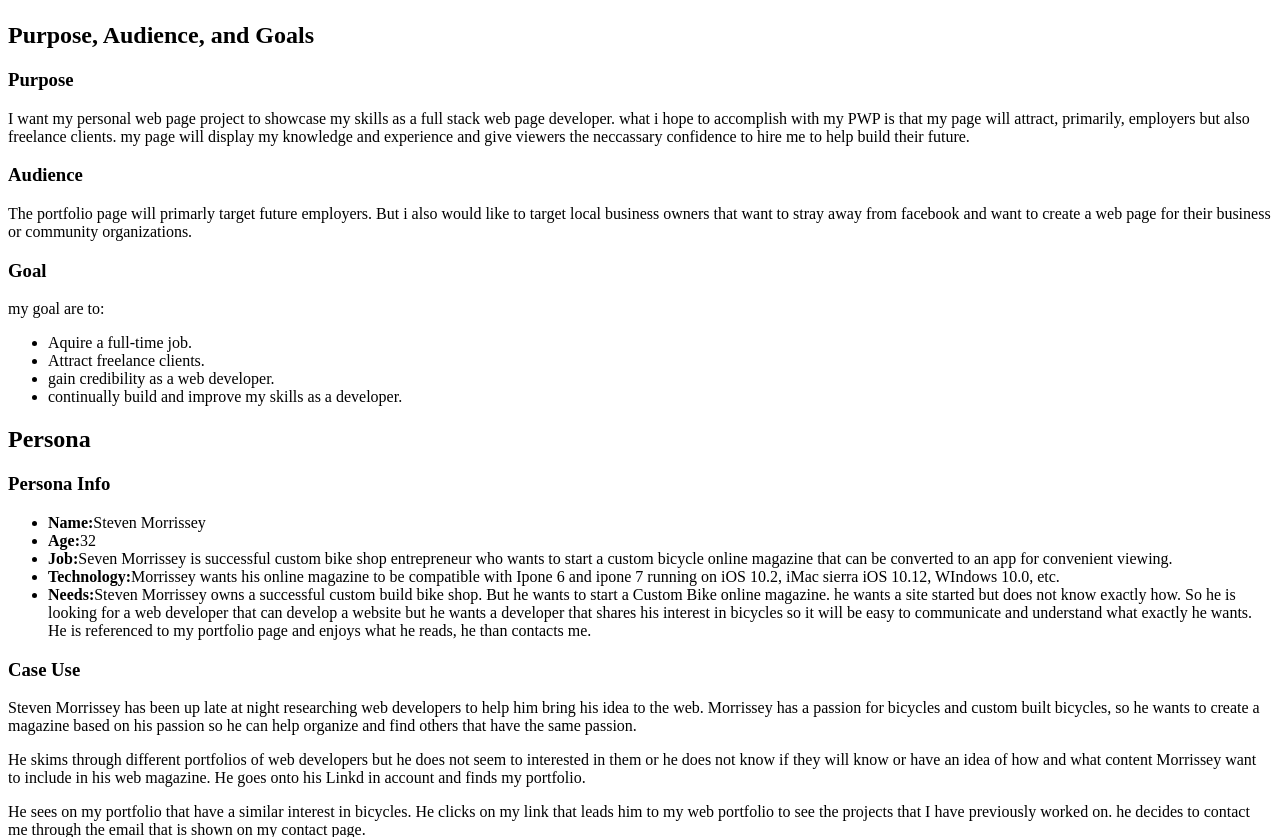
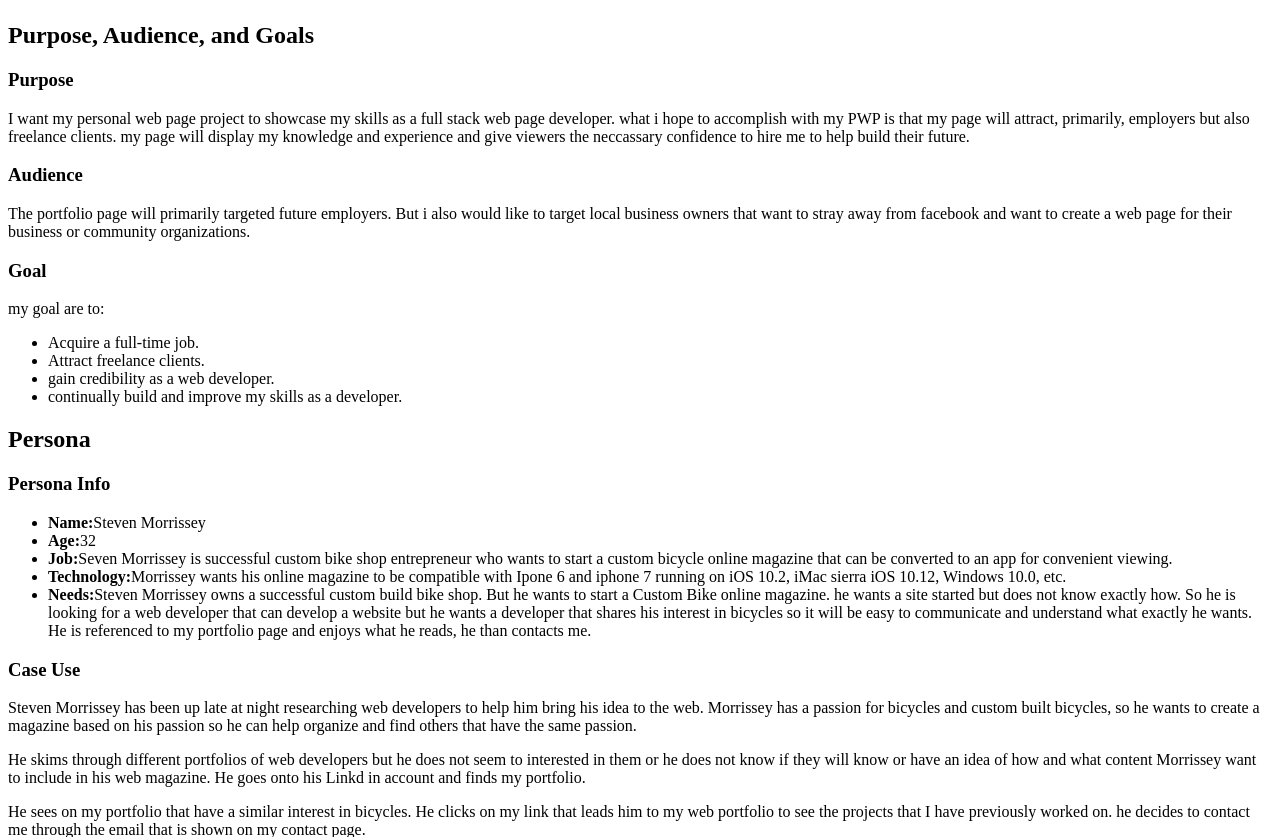
Before and after one commit to JosephBlu/portfolio_pwp, a PHP site: page /milestone-1.php in a window 1280 px wide. Shown: the part 58-895 px from the top of the page. Run offline with PHP 8.4, Linux system fonts and the light colour scheme.

Commit message:
spell check completed

```diff
--- a/public_html/documentation/milestone-1.php
+++ b/public_html/documentation/milestone-1.php
@@ -16,12 +16,12 @@
 				<p>I want my personal web page project to showcase my skills as a full stack web page developer. what i hope to accomplish with my PWP is that my page will attract, primarily, employers but also freelance clients. my page will display my knowledge and experience and give viewers the neccassary confidence to hire me to help build their future.</p>
 
 			<h3>Audience</h3>
-				<p>The portfolio page will primarly target future employers. But i also would like to target local business owners that want to stray away from facebook and want to create a web page for their business or community organizations.</p>
+				<p>The portfolio page will primarily targeted future employers. But i also would like to target local business owners that want to stray away from facebook and want to create a web page for their business or community organizations.</p>
 
 			<h3>Goal</h3>
 				<p> my goal are to:</p>
 					<ul>
-						<li>Aquire a full-time job.</li>
+						<li>Acquire a full-time job.</li>
 						<li>Attract freelance clients.</li>
 						<li>gain credibility as a web developer.</li>
 						<li>continually build and improve my skills as a developer.</li>
@@ -38,7 +38,7 @@
 						</li>
 						<li><strong>Job:</strong>Seven Morrissey is successful custom bike shop entrepreneur who wants to start a custom bicycle online magazine that can be converted to an app for convenient viewing.
 						</li>
-						<li><strong>Technology:</strong>Morrissey wants his online magazine to be compatible with Ipone 6 and ipone 7 running on iOS 10.2, iMac sierra iOS 10.12, WIndows 10.0, etc.
+						<li><strong>Technology:</strong>Morrissey wants his online magazine to be compatible with Ipone 6 and iphone 7 running on iOS 10.2, iMac sierra iOS 10.12, Windows 10.0, etc.
 						</li>
 						<li><strong>Needs:</strong>Steven Morrissey owns a successful custom build bike shop. But he wants to start a Custom Bike online magazine. he wants a site started but does not know exactly how. So he is looking for a web developer that can develop a website but he wants a developer that shares his interest in bicycles so it will be easy to communicate and understand what exactly he wants. He is referenced to my portfolio page and enjoys what he reads, he than contacts me.
 						</li>
```
